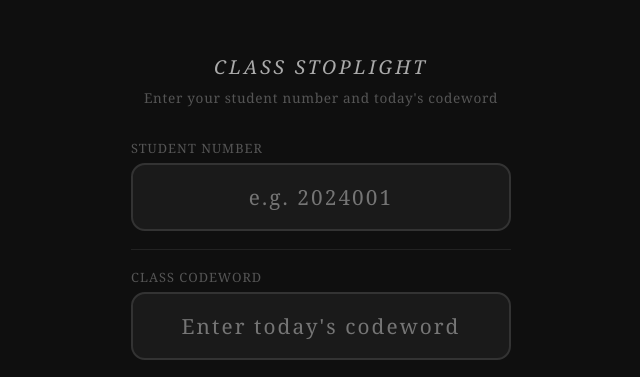
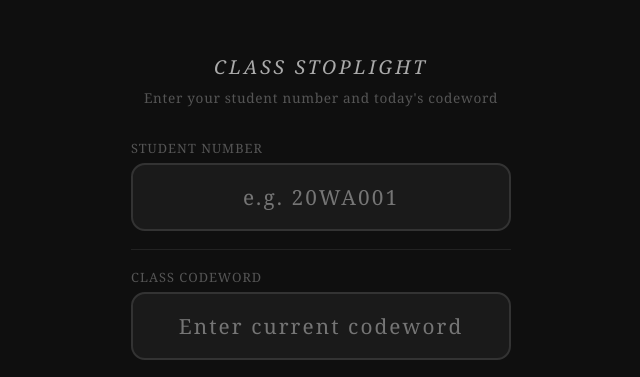
Before and after one commit to rem-edtech/confirmationCheck, a plain HTML site: page index.html in a window 1280 px wide. Shown: the part 125-502 px from the top of the page, 319-959 px from the left. Drawn offline with Linux system fonts and the light colour scheme.

Commit message:
Update index.html
change in placeholder words.

```diff
--- a/index.html
+++ b/index.html
@@ -103,10 +103,10 @@
     <div class="id-title">Class Stoplight</div>
     <div class="id-sub">Enter your student number and today's codeword</div>
     <div class="id-label">Student Number</div>
-    <input class="id-input" id="student-id-input" type="text" placeholder="e.g. 2024001" maxlength="20" />
+    <input class="id-input" id="student-id-input" type="text" placeholder="e.g. 20WA001" maxlength="20" />
     <hr class="id-divider">
     <div class="id-label">Class Codeword</div>
-    <input class="id-input" id="codeword-input" type="text" placeholder="Enter today's codeword" maxlength="40" autocomplete="off" />
+    <input class="id-input" id="codeword-input" type="text" placeholder="Enter current codeword" maxlength="40" autocomplete="off" />
     <div class="id-err" id="id-err">❌ Incorrect codeword. Please try again.</div>
     <button class="id-btn" onclick="submitID()">Continue →</button>
     <div class="teacher-link" onclick="showPage('teacher-login')">Teacher Login</div>
```
